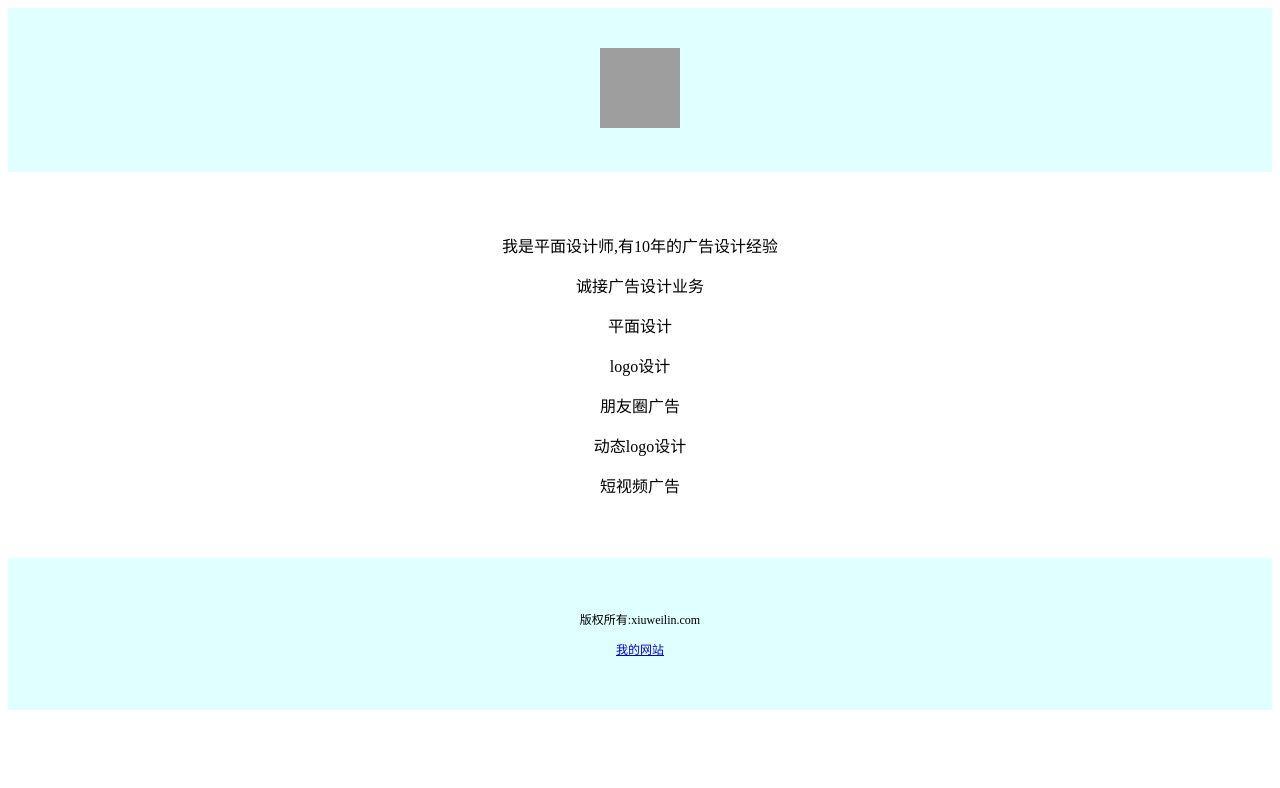
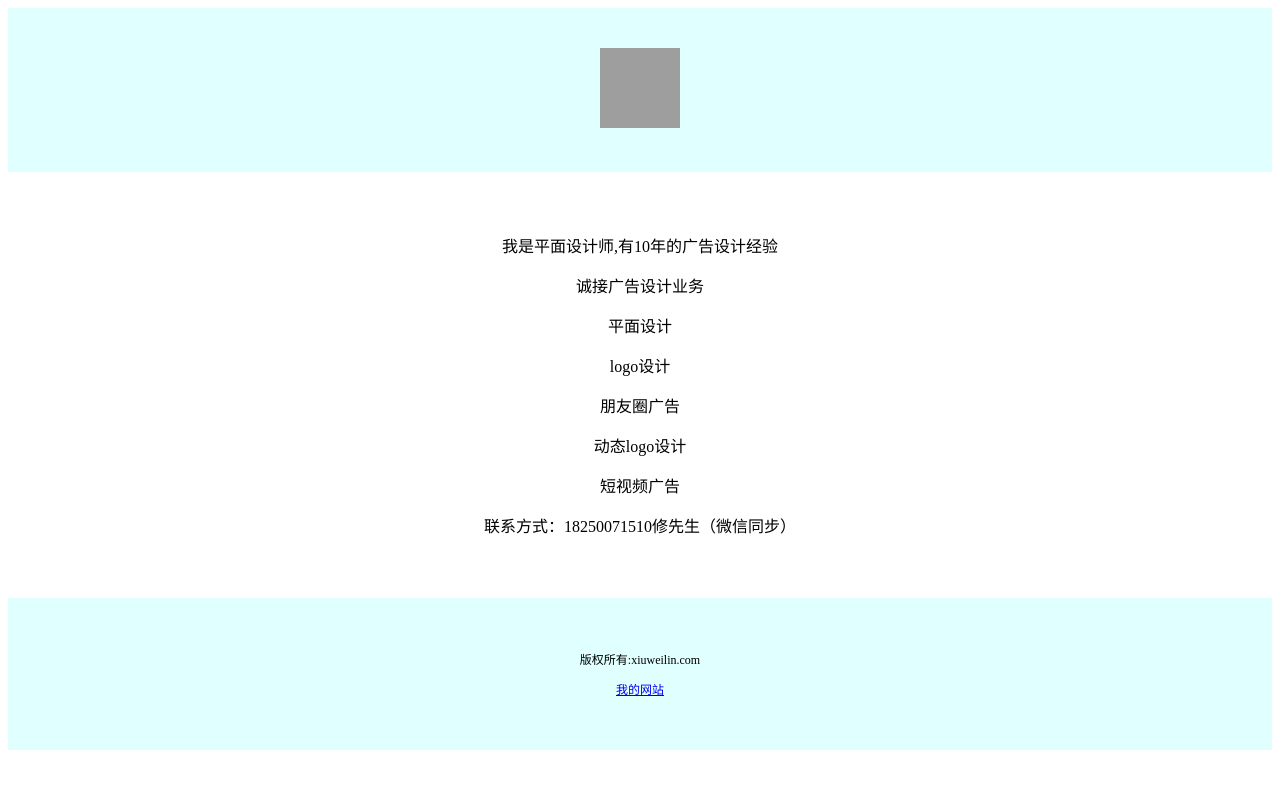
Before and after one commit to xiuweilin/re01-one, a plain HTML site: page index.html in a window 1280 px wide. Drawn offline with Linux system fonts and the light colour scheme; grey boxes are pictures that could not be loaded.

Commit message:
Update index.html

```diff
--- a/index.html
+++ b/index.html
@@ -29,7 +29,7 @@
      <p>朋友圈广告</p>
      <p>动态logo设计</p>
      <p>短视频广告</p>
-
+     <p>联系方式：18250071510修先生（微信同步）</p>
    </div>
    <div style="
      background-color: #e0ffff;
```
